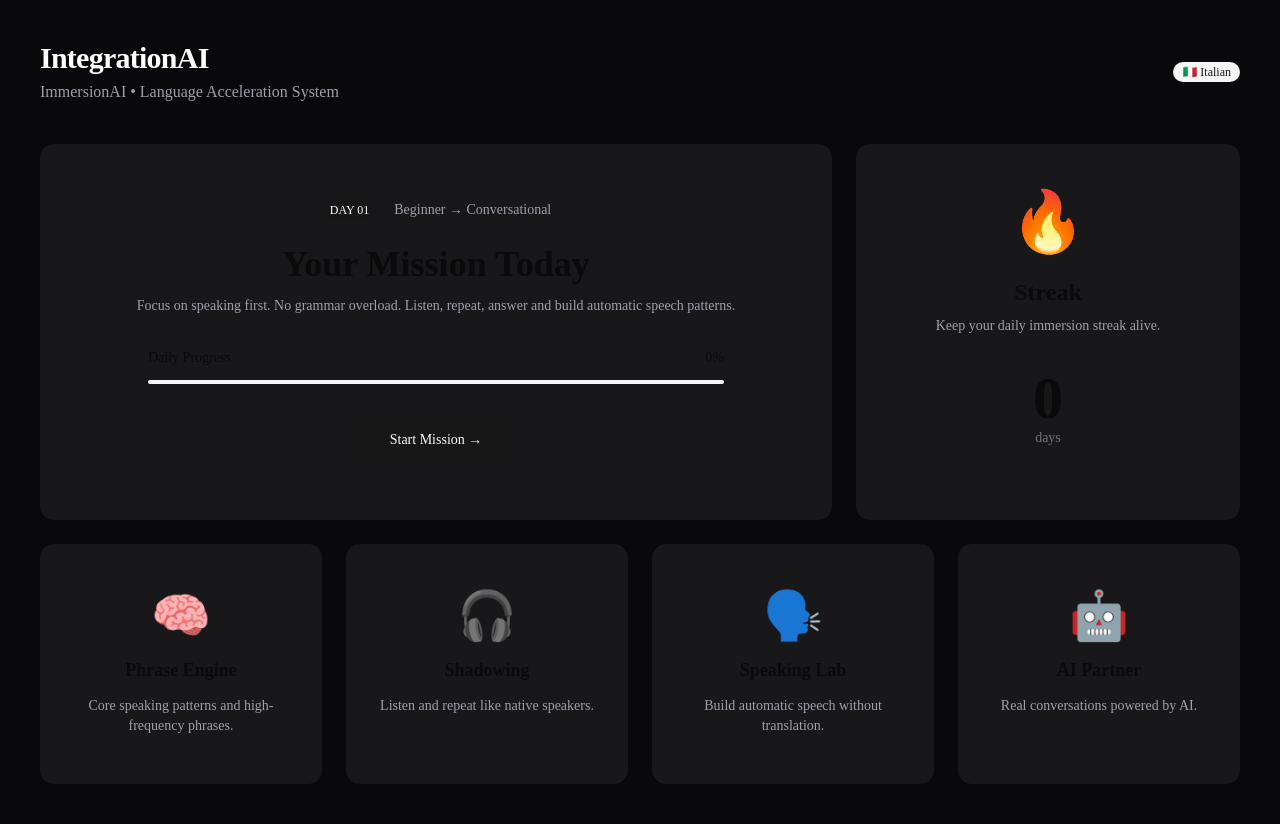
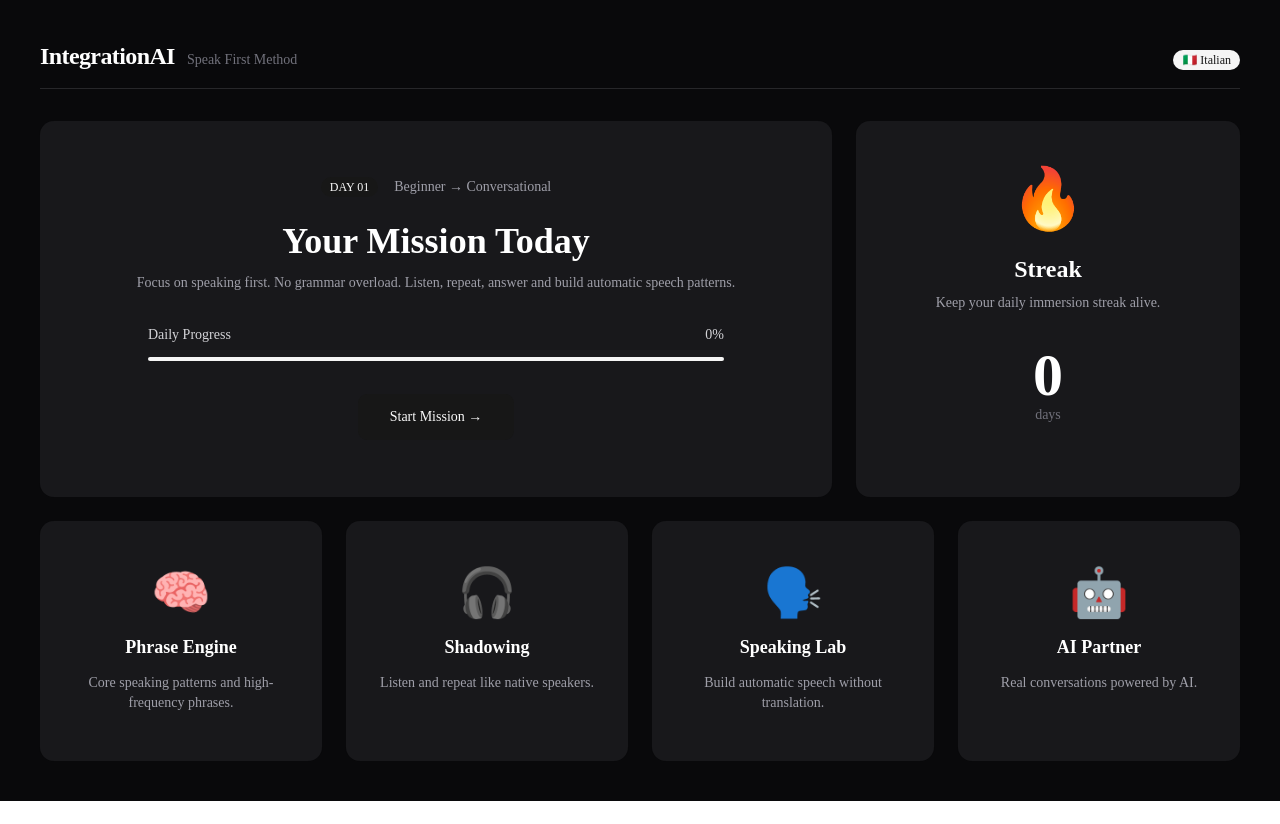
Before and after one commit to AndriiTs1/immersion-ai, a Next.js app: page / in a window 1280 px wide. After the commit the page ends 801 px from the top, so only its background shows below. Built offline with nearby package versions, Linux system fonts and the light colour scheme.

Commit message:
refactor: extract page sections into components

```diff
--- a/app/page.tsx
+++ b/app/page.tsx
@@ -1,121 +1,24 @@
-import { Badge } from "@/components/ui/badge";
-import { Button } from "@/components/ui/button";
-import { Card, CardContent } from "@/components/ui/card";
-import { Progress } from "@/components/ui/progress";
+import { SiteHeader } from "@/components/site-header";
+import { MissionCard } from "@/components/mission-card";
+import { StreakCard } from "@/components/streak-card";
+import { FeatureCard } from "@/components/feature-card";
+import { features } from "@/lib/features";
 
 export default function Home() {
   return (
     <main className="min-h-screen bg-zinc-950 text-white">
       <div className="mx-auto max-w-7xl p-6 md:p-10">
-        <div className="mb-10 flex items-center justify-between">
-          <div>
-            <h1 className="text-3xl font-bold tracking-tight">IntegrationAI</h1>
-            <p className="mt-1 text-zinc-400">
-              ImmersionAI • Language Acceleration System
-            </p>
-          </div>
-
-          <Badge variant="secondary">🇮🇹 Italian</Badge>
-        </div>
+        <SiteHeader />
 
         <div className="grid gap-6 lg:grid-cols-3">
-          <Card className="border-zinc-800 bg-zinc-900 lg:col-span-2">
-            <CardContent className="flex flex-col items-center text-center p-10">
-              <div className="mb-6 flex items-center gap-4">
-                <Badge>DAY 01</Badge>
-
-                <span className="text-sm text-zinc-400">
-                  Beginner → Conversational
-                </span>
-              </div>
-
-              <h2 className="mb-3 text-4xl font-bold">Your Mission Today</h2>
-
-              <p className="mb-8 max-w-2xl text-zinc-400">
-                Focus on speaking first. No grammar overload. Listen, repeat,
-                answer and build automatic speech patterns.
-              </p>
-
-              <div className="mb-3 flex w-full max-w-xl justify-between text-sm">
-                <span>Daily Progress</span>
-                <span>0%</span>
-              </div>
-
-              <div className="w-full max-w-xl">
-                <Progress value={0} className="mb-8" />
-              </div>
-
-              <Button size="lg" className="h-12 px-8">
-                Start Mission →
-              </Button>
-            </CardContent>
-          </Card>
-
-          <Card className="border-zinc-800 bg-zinc-900">
-            <CardContent className="flex flex-col items-center text-center p-8">
-              <div className="mb-6 text-6xl">🔥</div>
-
-              <h3 className="text-2xl font-bold">Streak</h3>
-
-              <p className="mt-2 text-zinc-400">
-                Keep your daily immersion streak alive.
-              </p>
-
-              <div className="mt-8 text-6xl font-bold">0</div>
-
-              <div className="text-zinc-500">days</div>
-            </CardContent>
-          </Card>
+          <MissionCard />
+          <StreakCard />
         </div>
 
         <div className="mt-6 grid gap-6 md:grid-cols-2 xl:grid-cols-4">
-          <Card className="border-zinc-800 bg-zinc-900 transition hover:border-zinc-700 hover:-translate-y-1">
-            <CardContent className="flex flex-col items-center text-center p-8">
-              <div className="mb-4 text-5xl">🧠</div>
-
-              <h3 className="text-lg font-semibold">Phrase Engine</h3>
-
-              <p className="mt-3 text-sm text-zinc-400">
-                Core speaking patterns and high-frequency phrases.
-              </p>
-            </CardContent>
-          </Card>
-
-          <Card className="border-zinc-800 bg-zinc-900 transition hover:border-zinc-700 hover:-translate-y-1">
-            <CardContent className="flex flex-col items-center text-center p-8">
-              <div className="mb-4 text-5xl">🎧</div>
-
-              <h3 className="text-lg font-semibold">Shadowing</h3>
-
-              <p className="mt-3 text-sm text-zinc-400">
-                Listen and repeat like native speakers.
-              </p>
-            </CardContent>
-          </Card>
-
-          <Card className="border-zinc-800 bg-zinc-900 transition hover:border-zinc-700 hover:-translate-y-1">
-            <CardContent className="flex flex-col items-center text-center p-8">
-              <div className="mb-4 text-5xl">🗣️</div>
-
-              <h3 className="text-lg font-semibold">Speaking Lab</h3>
-
-              <p className="mt-3 text-sm text-zinc-400">
-                Build automatic speech without translation.
-              </p>
-            </CardContent>
-          </Card>
-
-          <Card className="border-zinc-800 bg-zinc-900 transition hover:border-zinc-700 hover:-translate-y-1">
-            <CardContent className="flex flex-col items-center text-center p-8">
-              <div className="mb-4 text-5xl">🤖</div>
-
-              <h3 className="text-lg font-semibold">AI Partner</h3>
-
-              <p className="mt-3 text-sm text-zinc-400">
-                Real conversations powered by AI.
-              </p>
-            </CardContent>
-          </Card>
+          {features.map((feature) => (
+            <FeatureCard key={feature.title} {...feature} />
+          ))}
         </div>
       </div>
     </main>
--- /dev/null
+++ b/components/feature-card.tsx
@@ -0,0 +1,19 @@
+import { Card, CardContent } from "@/components/ui/card";
+
+type FeatureCardProps = {
+  icon: string;
+  title: string;
+  description: string;
+};
+
+export function FeatureCard({ icon, title, description }: FeatureCardProps) {
+  return (
+    <Card className="border-zinc-800 bg-zinc-900 transition hover:border-zinc-700 hover:-translate-y-1">
+      <CardContent className="flex flex-col items-center text-center p-8">
+        <div className="mb-4 text-5xl">{icon}</div>
+        <h3 className="text-lg font-semibold text-white">{title}</h3>
+        <p className="mt-3 text-sm text-zinc-400">{description}</p>
+      </CardContent>
+    </Card>
+  );
+}
--- /dev/null
+++ b/components/mission-card.tsx
@@ -0,0 +1,42 @@
+import { Badge } from "@/components/ui/badge";
+import { Button } from "@/components/ui/button";
+import { Card, CardContent } from "@/components/ui/card";
+import { Progress } from "@/components/ui/progress";
+
+export function MissionCard() {
+  return (
+    <Card className="border-zinc-800 bg-zinc-900 lg:col-span-2">
+      <CardContent className="flex flex-col items-center text-center p-10">
+        <div className="mb-6 flex items-center gap-4">
+          <Badge>DAY 01</Badge>
+
+          <span className="text-sm text-zinc-400">
+            Beginner → Conversational
+          </span>
+        </div>
+
+        <h2 className="mb-3 text-4xl font-bold text-white">
+          Your Mission Today
+        </h2>
+
+        <p className="mb-8 max-w-2xl text-zinc-400">
+          Focus on speaking first. No grammar overload. Listen, repeat, answer
+          and build automatic speech patterns.
+        </p>
+
+        <div className="mb-3 flex w-full max-w-xl justify-between text-sm text-zinc-300">
+          <span>Daily Progress</span>
+          <span>0%</span>
+        </div>
+
+        <div className="w-full max-w-xl">
+          <Progress value={0} className="mb-8" />
+        </div>
+
+        <Button size="lg" className="h-12 px-8">
+          Start Mission →
+        </Button>
+      </CardContent>
+    </Card>
+  );
+}
--- /dev/null
+++ b/components/site-header.tsx
@@ -0,0 +1,16 @@
+import { Badge } from "@/components/ui/badge";
+
+export function SiteHeader() {
+  return (
+    <div className="mb-8 flex items-baseline justify-between border-b border-zinc-800 pb-4">
+      <div className="flex items-baseline gap-3">
+        <h1 className="text-2xl font-bold tracking-tight text-white">
+          IntegrationAI
+        </h1>
+        <span className="text-sm text-zinc-500">Speak First Method</span>
+      </div>
+
+      <Badge variant="secondary">🇮🇹 Italian</Badge>
+    </div>
+  );
+}
--- /dev/null
+++ b/components/streak-card.tsx
@@ -0,0 +1,21 @@
+import { Card, CardContent } from "@/components/ui/card";
+
+export function StreakCard() {
+  return (
+    <Card className="border-zinc-800 bg-zinc-900">
+      <CardContent className="flex flex-col items-center text-center p-8">
+        <div className="mb-6 text-6xl">🔥</div>
+
+        <h3 className="text-2xl font-bold text-white">Streak</h3>
+
+        <p className="mt-2 text-zinc-400">
+          Keep your daily immersion streak alive.
+        </p>
+
+        <div className="mt-8 text-6xl font-bold text-white">0</div>
+
+        <div className="text-zinc-500">days</div>
+      </CardContent>
+    </Card>
+  );
+}
--- /dev/null
+++ b/lib/features.ts
@@ -0,0 +1,22 @@
+export const features = [
+  {
+    icon: "🧠",
+    title: "Phrase Engine",
+    description: "Core speaking patterns and high-frequency phrases.",
+  },
+  {
+    icon: "🎧",
+    title: "Shadowing",
+    description: "Listen and repeat like native speakers.",
+  },
+  {
+    icon: "🗣️",
+    title: "Speaking Lab",
+    description: "Build automatic speech without translation.",
+  },
+  {
+    icon: "🤖",
+    title: "AI Partner",
+    description: "Real conversations powered by AI.",
+  },
+];
```
